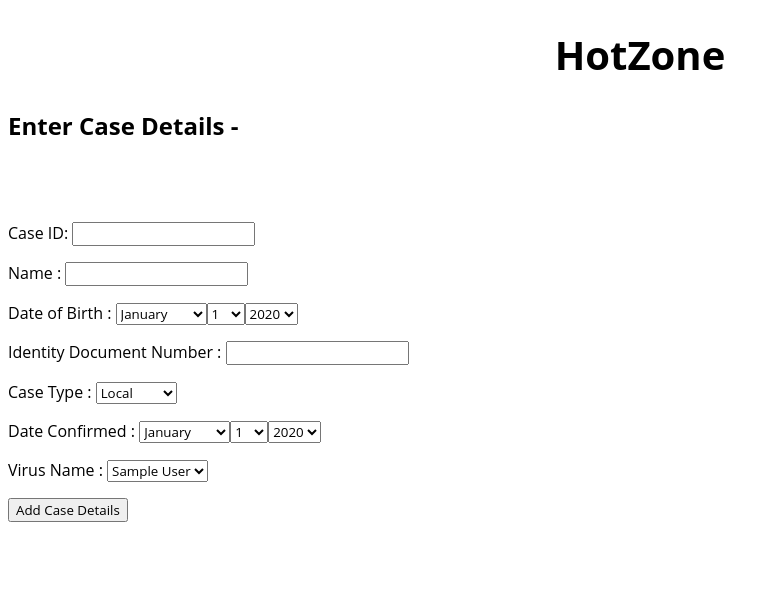
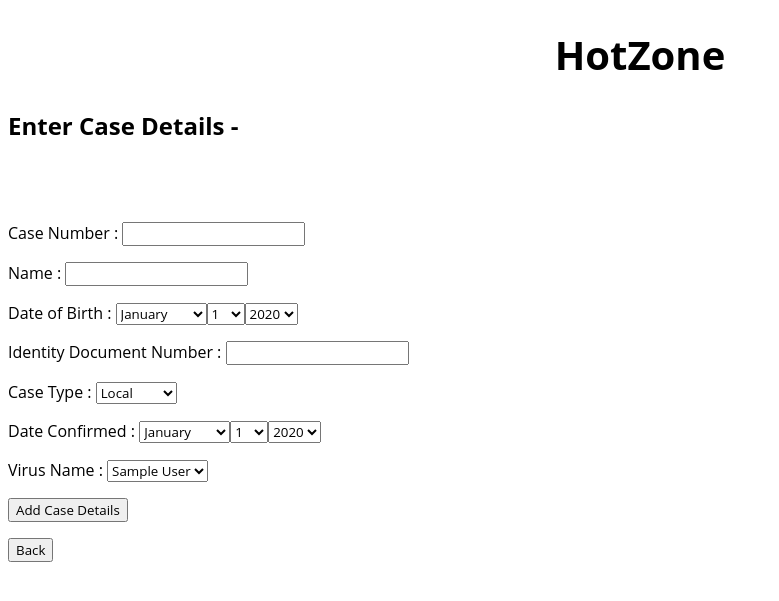
Before and after one commit to harshag14/HotZone, a Django app: page /user/addcasedetails/ in a window 1280 px wide. Shown: the top 601 px of the page, without its empty margins (0-779 px from the left). Run offline with Django 3.2, Linux system fonts and the light colour scheme; tables that the repository leaves empty hold one stand-in row (values such as "Sample post").

Commit message:
Minor Updates

```diff
--- a/Hotzone/templates/casedetails.html
+++ b/Hotzone/templates/casedetails.html
@@ -19,5 +19,7 @@
         {{ form.as_p }}
         <input type="submit" value="Add Case Details">
     </form>
+    <p></p>
+    <button onclick="location.href= '/user/'">Back</button>
 </body>
 </html>
--- a/Hotzone/templates/casedetailsadded.html
+++ b/Hotzone/templates/casedetailsadded.html
@@ -12,13 +12,13 @@
     <h1 style='text-align: center; font-size: 40px;'>HotZone</h1>
 </head>
 <body>
-    <h2>Case Created Successfully: </h2>
+    <h2>Case Added Successfully: </h2>
     <p> Name - {{ name }}</p>
     <p> ID Number - {{ idnumber }}</p>
     <p> Date of Birth - {{ dateofbirth }}</p>
     <p> Virus Name - {{ virusname }}</p>
     <p> Disease - {{ disease }}</p>
-    <p> Case ID - {{ caseid }}</p>
+    <p> Case Number - {{ caseid }}</p>
     <p> Date Confirmed - {{ dateconfirmed }}</p>
     <p> Case Type - {{ casetype }}</p>
     <p></p>
--- a/Hotzone/templates/locationdetails.html
+++ b/Hotzone/templates/locationdetails.html
@@ -19,5 +19,7 @@
         {{ form.as_p }}
         <input type="submit" value="Add Location Details">
     </form>
+    <p></p>
+    <button onclick="location.href= '/user/'">Back</button>
 </body>
 </html>
--- a/Hotzone/templates/locationdetailsadded.html
+++ b/Hotzone/templates/locationdetailsadded.html
@@ -12,8 +12,8 @@
     <h1 style='text-align: center; font-size: 40px;'>HotZone</h1>
 </head>
 <body>
-    <h2>Location added successfully to the case: </h2>
-    <p> Case ID - {{ caseid }}</p>
+    <h2>Location details added successfully to the case: </h2>
+    <p> Case Number - {{ caseid }}</p>
     <p> Patient Name - {{ patientname }}</p>
     <p> Location - {{ location }}</p>
     <p> Address - {{ address }}</p>
--- a/Hotzone/user/forms.py
+++ b/Hotzone/user/forms.py
@@ -14,7 +14,7 @@ def getviruslist():
 
 
 class AddCaseDetailsForm(forms.Form):
-    caseid = forms.IntegerField(label="Case ID")
+    caseid = forms.IntegerField(label="Case Number  ")
     name = forms.CharField(label="Name   ", max_length=80)
     dateofbirth = forms.DateField(label="Date of Birth  ", widget=forms.SelectDateWidget(years=list(range(2020,1899,-1))))
     idnumber = forms.CharField(label="Identity Document Number  ", max_length=20)
@@ -24,7 +24,7 @@ class AddCaseDetailsForm(forms.Form):
 
 
 class AddLocationDetailsForm(forms.Form):
-    caseid = forms.IntegerField(label="Case ID  ")
+    caseid = forms.IntegerField(label="Case Number  ")
     place = forms.CharField(label="Location   ", max_length=100)
     datefrom = forms.DateField(label="Date From  ", widget=forms.SelectDateWidget(years=list(range(2020,1899,-1))))
     dateto = forms.DateField(label="Date To  ", widget=forms.SelectDateWidget(years=list(range(2020,1899,-1))))
```
